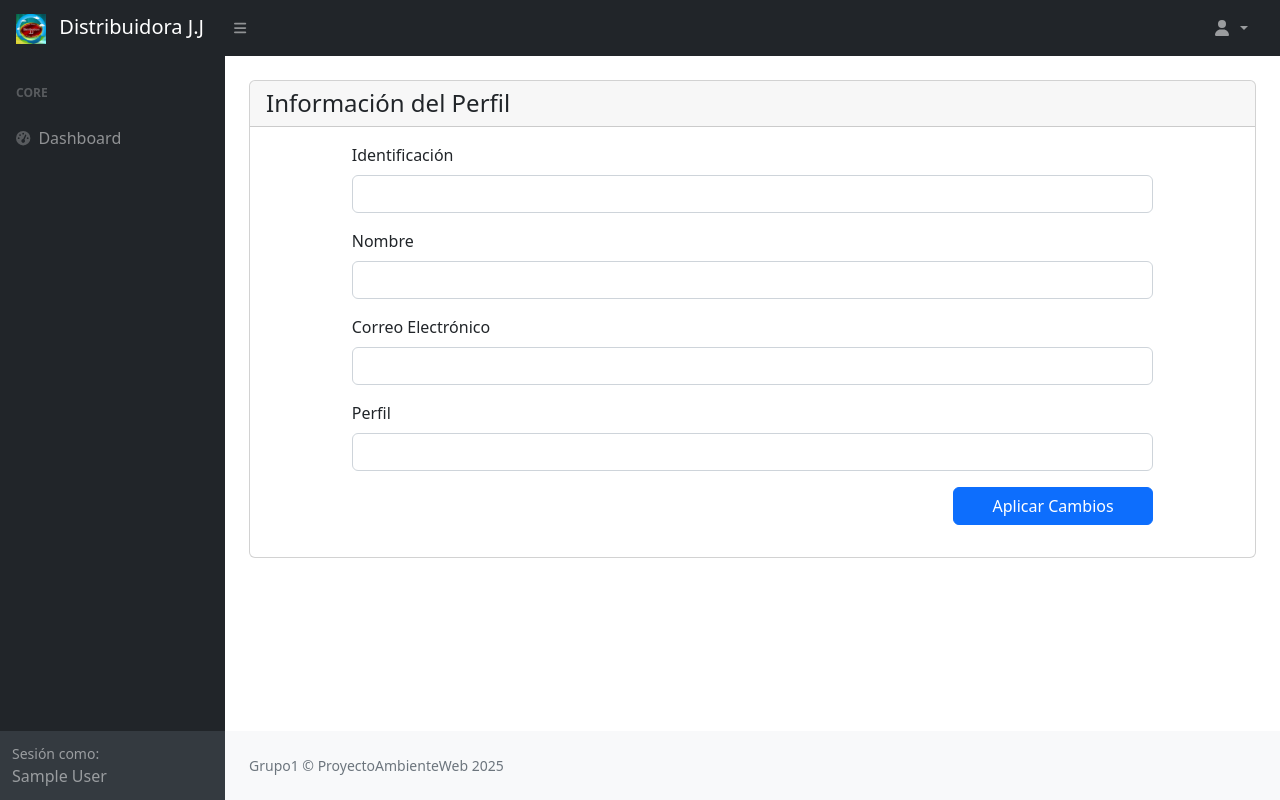
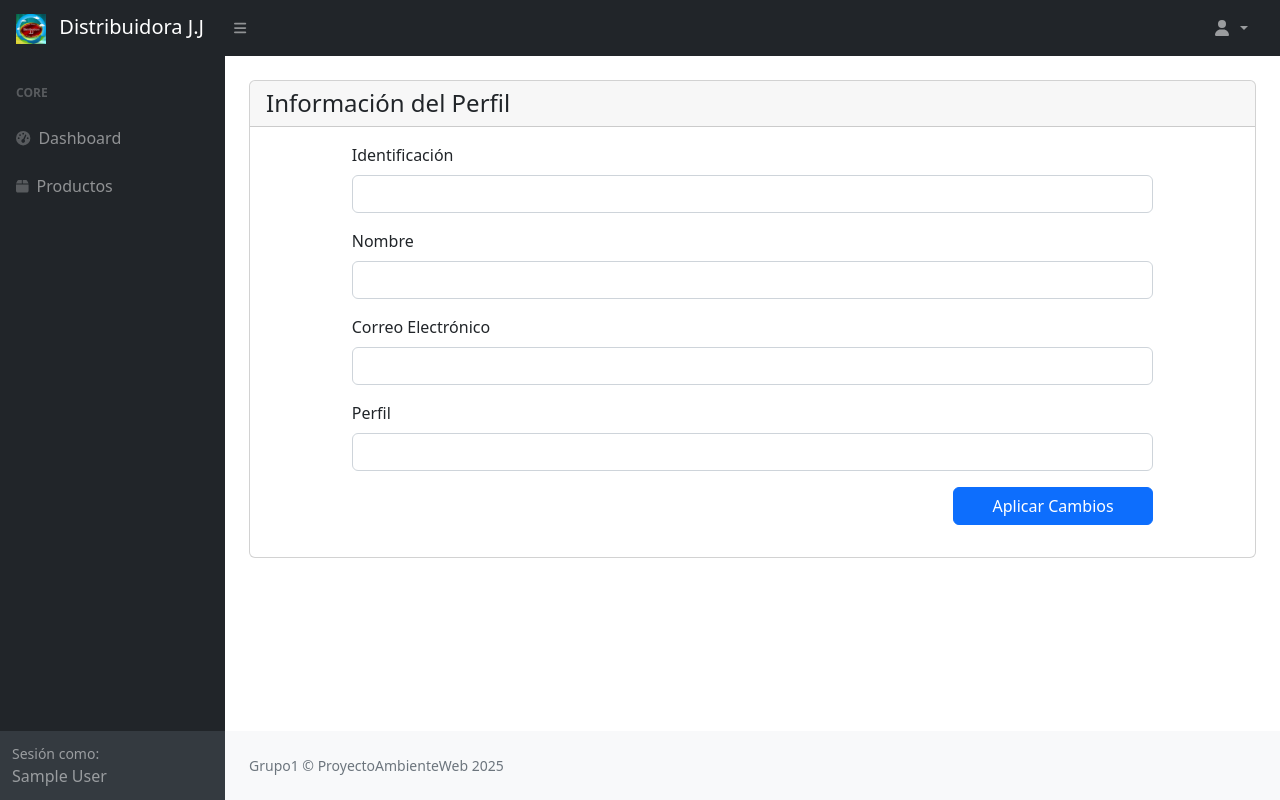
Before and after one commit to HenryTBo/ProyectoAmbienteWebG1, a PHP site: page /View/Usuario/Perfil.php in a window 1280 px wide. Run offline with PHP 8.4, Linux system fonts and the light colour scheme; the visitor is signed in with stand-in values (Sample User, id 1); data that the repository does not hold is empty; some libraries are stand-ins or nearby versions.

Commit message:
Update layoutInterno.php
Agregada opción Productos al menú lateral

```diff
--- a/View/layoutInterno.php
+++ b/View/layoutInterno.php
@@ -80,6 +80,12 @@
                             Dashboard
                         </a>
 
+                        <!-- NUEVA OPCIÓN -->
+                        <a class="nav-link" href="../productos.php">
+                            <div class="sb-nav-link-icon"><i class="fas fa-box"></i></div>
+                            Productos
+                        </a>
+
                     </div>
                 </div>
                 <div class="sb-sidenav-footer">
@@ -90,6 +96,7 @@
         </div>
     ';
 }
+
 
     function showFooter(){
         echo '
```
Lines whose indentation alone changed are shown as unchanged.
